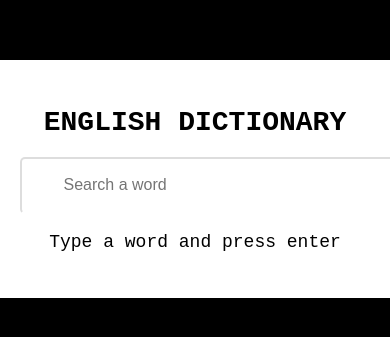
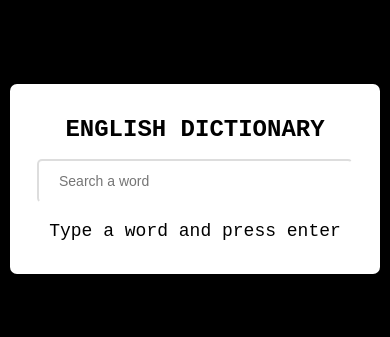
Before and after one commit to lykanranger/Dictionary, a plain HTML site: page index.html in a window 390 px wide. Shown: the part 243-580 px from the top of the page. Drawn offline with Linux system fonts and the light colour scheme.

Commit message:
Update style.css

```diff
--- a/style.css
+++ b/style.css
@@ -39,3 +39,26 @@ body{
 .meaning-container{
     display: none;
 }
+
+@media only screen and (max-width: 768px) {
+  .container {
+    padding: 20px;
+  }
+  .input {
+    width: 80%;
+    padding: 0 20px;
+  }
+}
+
+@media only screen and (max-width: 480px) {
+  .container {
+    padding: 15px;
+  }
+  .input {
+    height: 40px;
+    font-size: 14px;
+  }
+  .heading {
+    font-size: 24px;
+  }
+}
```
